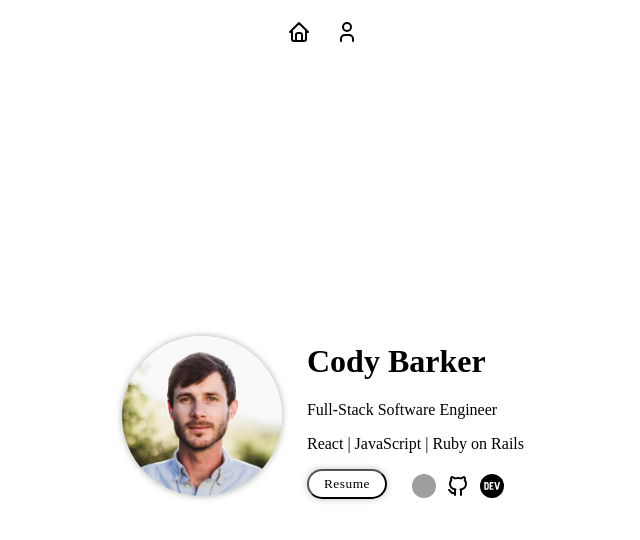
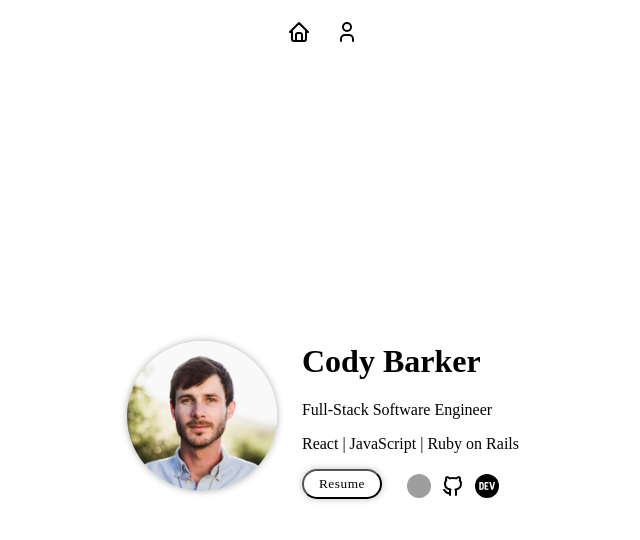
Before and after one commit to cody-barker/react-portfolio-website, a React (Create React App) app: page / in a window 1280 px wide. Shown: the top 540 px of the page, without its empty margins (317-957 px from the left). Built offline with nearby package versions, Linux system fonts and the light colour scheme; grey boxes are pictures that could not be loaded.

Commit message:
reduce container img size back to 150px

```diff
--- a/src/styles/App.css
+++ b/src/styles/App.css
@@ -92,8 +92,8 @@ nav {
   display: flex;
   justify-content: center;
   align-items: center;
-  width: 160px;
-  height: 160px;
+  width: 150px;
+  height: 150px;
   border-radius: 50%;
   object-fit: cover;
   box-shadow: 0 0 7px rgba(45, 59, 38, 0.4);
```
